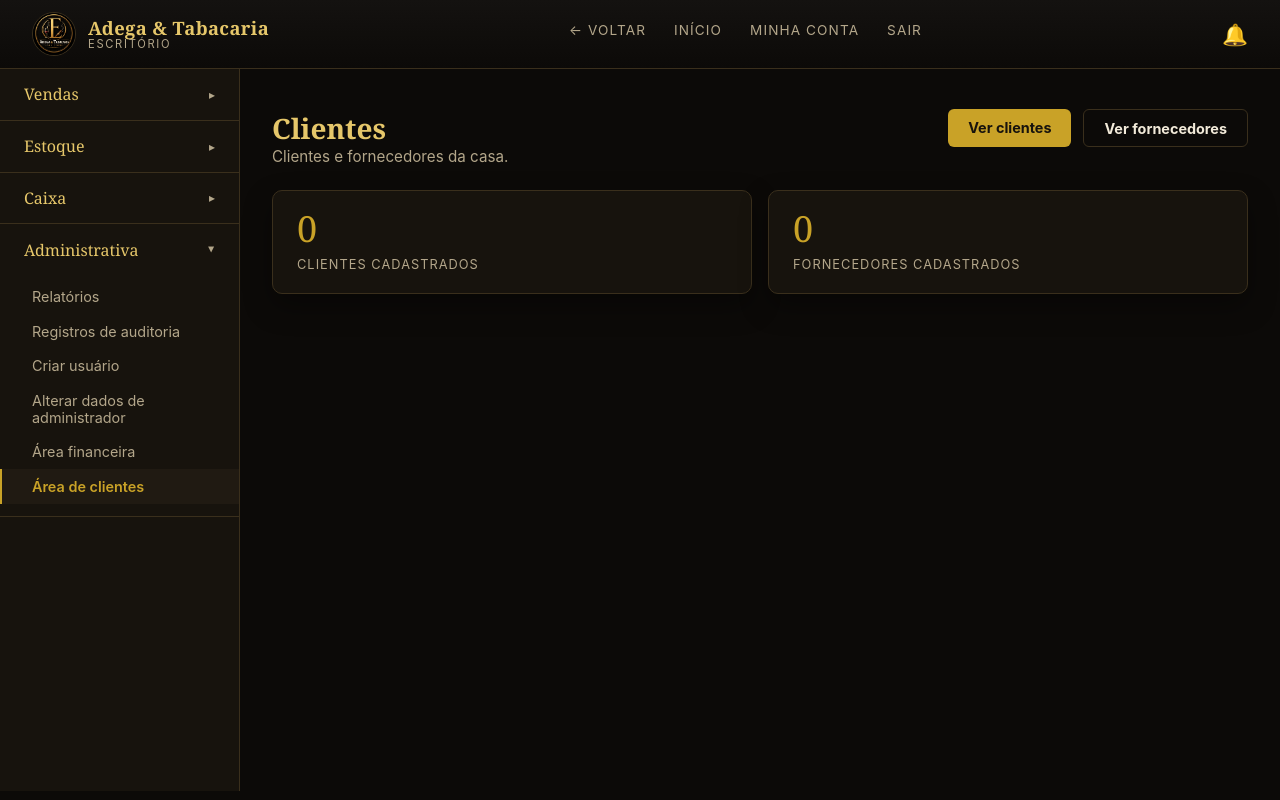
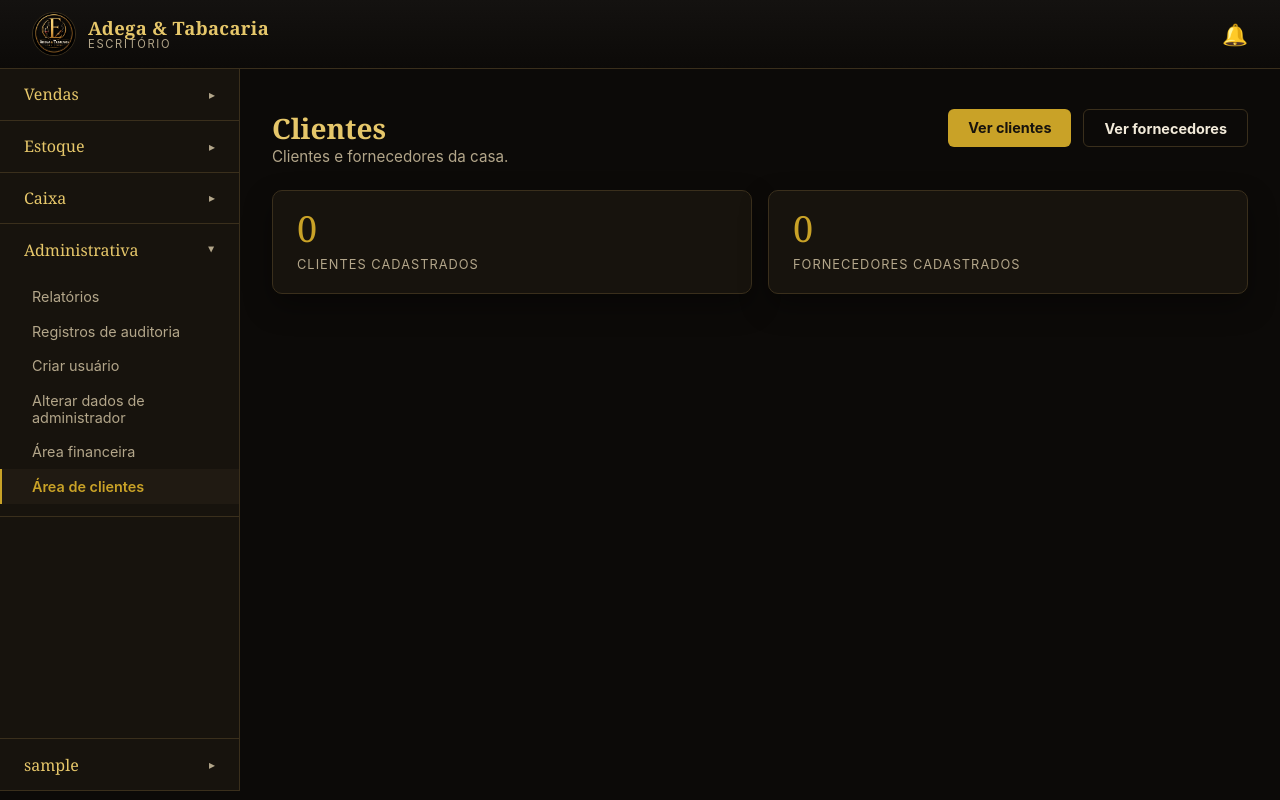
Before and after one commit to Arthur-Ferreira-Fernandes/Adega-Escritorio, a Django app: page /clientes/ in a window 1280 px wide. Run offline with Django 5.2, Linux system fonts and the light colour scheme; the visitor is signed in with stand-in values (Sample User, id 1); data that the repository does not hold is empty.

Commit message:
Remove os botões do topo e move usuário logado/sair pro rodapé da barra lateral
Com a navegação principal já coberta pelo menu lateral, os botões do
cabeçalho (Voltar, Início, Minha conta, Sair) ficaram redundantes.
No lugar, o rodapé da barra lateral mostra o usuário logado — clicar
no nome abre "Meus dados" (troca de senha) e "Sair".

Co-Authored-By: Claude Sonnet 5 <noreply@anthropic.com>

```diff
--- a/static/css/site.css
+++ b/static/css/site.css
@@ -73,51 +73,6 @@ a {
     text-transform: uppercase;
     letter-spacing: 0.15em;
     color: var(--cor-texto-suave);
-}
-
-.cabecalho__nav {
-    display: flex;
-    align-items: center;
-    gap: 1.75rem;
-    flex-wrap: wrap;
-}
-
-.cabecalho__nav form {
-    display: contents;
-}
-
-.cabecalho__nav a,
-.cabecalho__nav button {
-    text-decoration: none;
-    color: var(--cor-texto-suave);
-    font-size: 0.85rem;
-    text-transform: uppercase;
-    letter-spacing: 0.08em;
-    padding-bottom: 0.35rem;
-    border: none;
-    border-bottom: 2px solid transparent;
-    transition: color 0.15s ease, border-color 0.15s ease;
-    background: none;
-    font-family: inherit;
-    cursor: pointer;
-}
-
-.cabecalho__nav button {
-    padding: 0 0 0.35rem;
-    margin: 0;
-    appearance: none;
-    -webkit-appearance: none;
-    line-height: inherit;
-}
-
-.cabecalho__nav a:hover,
-.cabecalho__nav button:hover {
-    color: var(--cor-dourado-claro);
-}
-
-.cabecalho__nav a.ativo {
-    color: var(--cor-dourado);
-    border-bottom-color: var(--cor-dourado);
 }
 
 .cabecalho__admin {
@@ -257,9 +212,22 @@ a {
 .barra-lateral {
     width: 240px;
     flex-shrink: 0;
+    display: flex;
+    flex-direction: column;
     background: var(--cor-superficie);
     border-right: 1px solid var(--cor-borda);
     min-height: calc(100vh - 78px);
+}
+
+.barra-lateral__rodape {
+    margin-top: auto;
+    border-top: 1px solid var(--cor-borda);
+}
+
+.barra-lateral__usuario summary {
+    color: var(--cor-texto);
+    font-family: var(--fonte-base);
+    font-size: 0.9rem;
 }
 
 .barra-lateral__grupo {
--- a/templates/base.html
+++ b/templates/base.html
@@ -25,17 +25,6 @@
                 <small>Escritório</small>
             </span>
         </a>
-        <nav class="cabecalho__nav">
-            <button type="button" onclick="history.back()">&larr; Voltar</button>
-            <a href="{% url 'inicio' %}" class="{% if request.resolver_match.url_name == 'inicio' and not request.resolver_match.app_name %}ativo{% endif %}">Início</a>
-            {% if user.is_authenticated %}
-            <a href="{% url 'usuarios:minha_conta' %}">Minha conta</a>
-            <form method="post" action="{% url 'logout' %}">
-                {% csrf_token %}
-                <button type="submit">Sair</button>
-            </form>
-            {% endif %}
-        </nav>
         {% if user.is_authenticated %}
         {% include "notificacoes/_sino.html" %}
         {% endif %}
@@ -86,6 +75,18 @@
                     </div>
                 </details>
             </nav>
+            <div class="barra-lateral__rodape">
+                <details class="barra-lateral__grupo barra-lateral__usuario">
+                    <summary>{{ user.username }}</summary>
+                    <div class="barra-lateral__submenu">
+                        <a href="{% url 'usuarios:minha_conta' %}">Meus dados</a>
+                        <form method="post" action="{% url 'logout' %}">
+                            {% csrf_token %}
+                            <button type="submit">Sair</button>
+                        </form>
+                    </div>
+                </details>
+            </div>
         </aside>
         {% endif %}
         <main class="conteudo">
```
